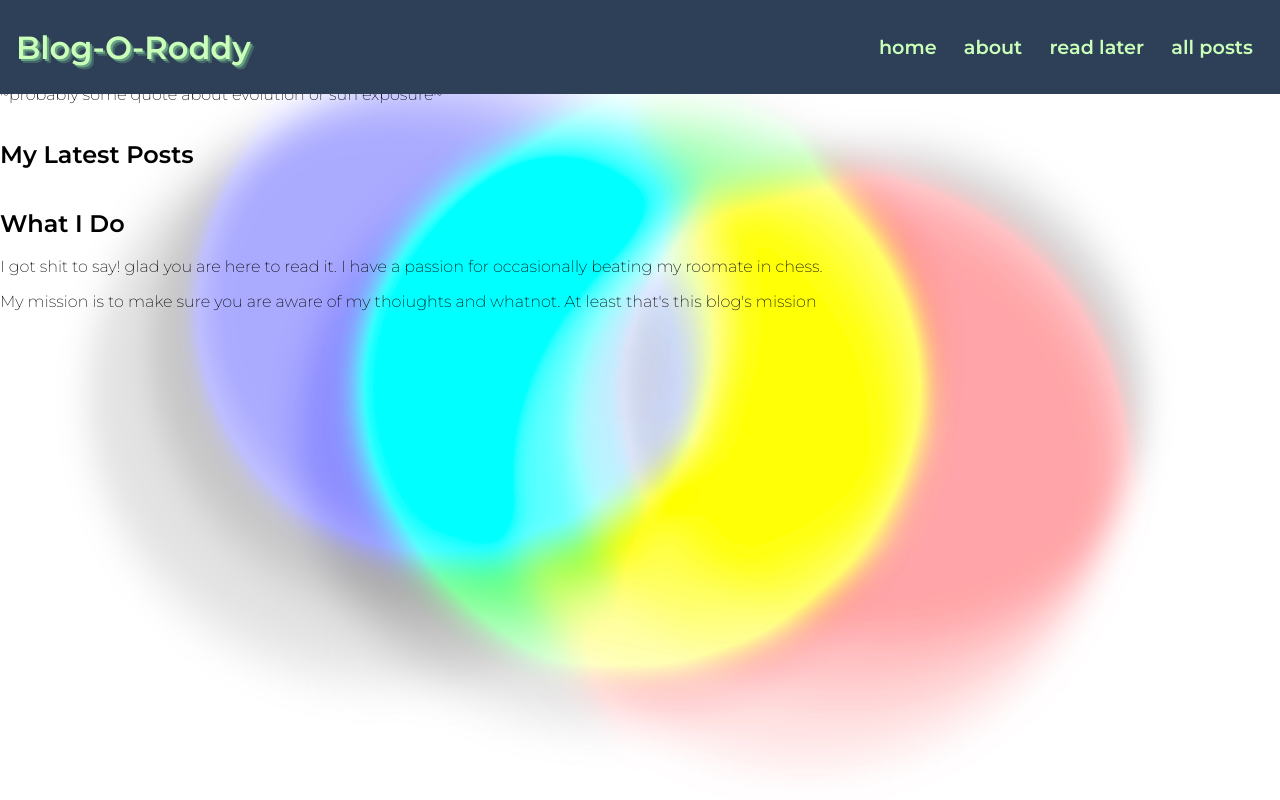
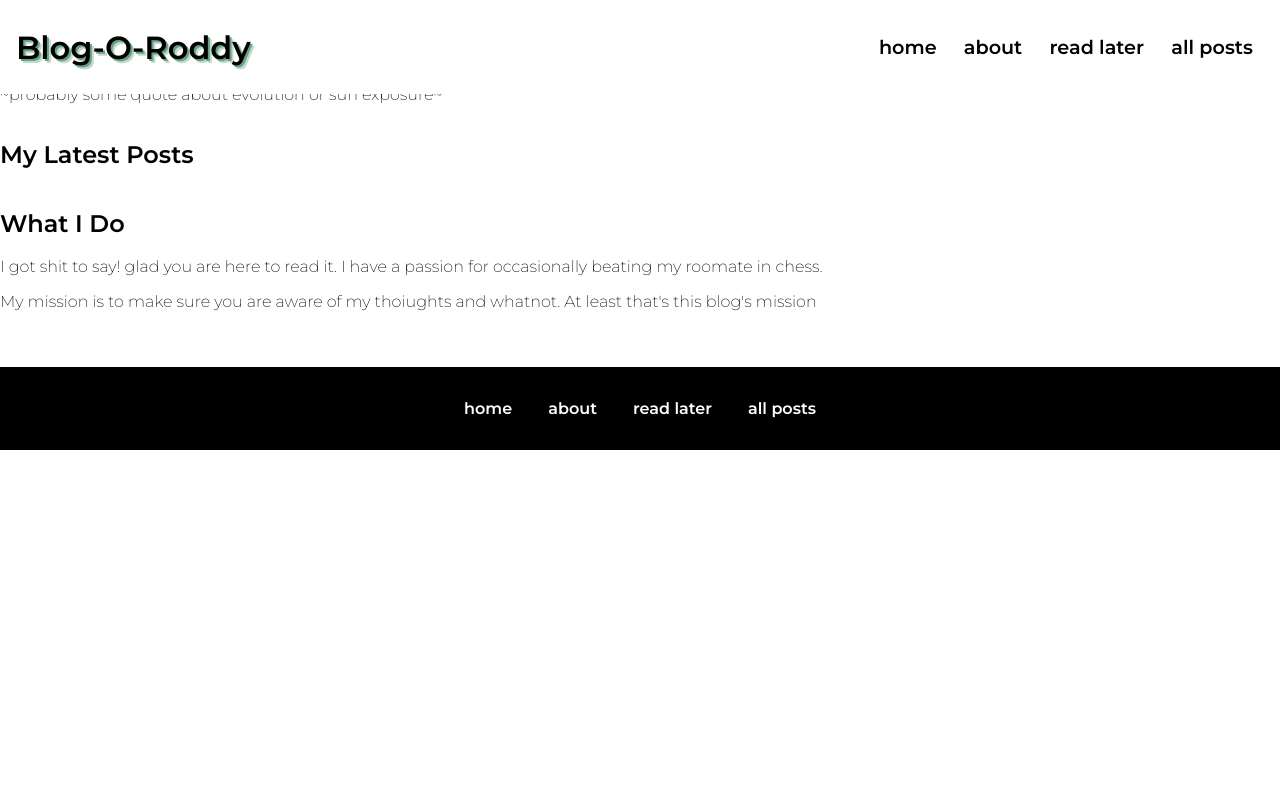
Before and after one commit to seantolbert/blogoroddy, a Django app: template poster/templates/poster/home.html in a window 1280 px wide. Run offline with Django 3.2, Linux system fonts and the light colour scheme; the template is opened without the code that fills it, so the values that code supplies are empty; some libraries are stand-ins or nearby versions.

Commit message:
adds problematic but functiona footer nav functionality

```diff
--- a/poster/static/poster/base.css
+++ b/poster/static/poster/base.css
@@ -18,10 +18,10 @@ nav {
   align-items: center;
   position: fixed;
   width: 100%;
-  background: #2E4057;
+  background: white;
   box-sizing: border-box;
   padding: 16px;
-  color: #CAFFB9;
+  color: black;
 }
 
 nav > h1 {
@@ -46,7 +46,7 @@ nav > ul > li {
 
 nav > ul > li > a {
   text-decoration: none;
-  color: #CAFFB9;
+  color: black;
   font-weight: bold;
 }
 
@@ -60,10 +60,33 @@ nav > ul > li a:active {
   color: #2E4057;
 }
 
-.background {
-  background: url(images/background.jpg) center/cover;
-  width: 100%;
-  height: 100%;
-  position: fixed;
-  z-index: -1;
+.main-footer {
+  background: black;
+  padding: 32px;
+  margin-top: 40px;
 }
+
+.main-footer__links {
+  list-style: none;
+  margin: 0;
+  padding: 0;
+  text-align: center;
+}
+
+.main-footer__links li {
+  display: inline-block;
+  margin: 0 16px;
+}
+
+.main-footer__links li a {
+  text-decoration: none;
+  color: white;
+  font-weight: bold;
+}
+
+.main_footer__links li a:hover,
+.main_footer__links li a:active {
+  background: lightblue;
+  border-radius: 20%;
+  color: darkblue;
+}
--- a/templates/base.html
+++ b/templates/base.html
@@ -7,12 +7,6 @@
     <meta http-equiv="X-UA-Compatible" content="IE=edge" />
     <meta name="viewport" content="width=device-width, initial-scale=1.0" />
     <title>{% block title %}{% endblock title %}</title>
-    <link
-      rel="stylesheet"
-      href="https://use.fontawesome.com/releases/v5.6.3/css/all.css"
-      integrity="sha384-UHRtZLI+pbxtHCWp1t77Bi1L4ZtiqrqD80Kn4Z8NTSRyMA2Fd33n5dQ8lWUE00s/"
-      crossorigin="anonymous"
-    />
     <link rel="stylesheet" href='{% static 'poster/base.css' %}' />
     {% block css_files%}{% endblock css_files %}
   </head>
@@ -27,8 +21,17 @@
           <li><a href="{% url 'index' %}">all posts</a></li>
         </ul>
       </nav>
-      <div class="background"></div>
     </header>
     {% block content %}{% endblock content %}
+    <footer class="main-footer">
+      <div>
+        <ul class="main-footer__links">
+          <li><a href="{% url 'home' %}">home</a></li>
+          <li><a href="{% url 'about' %}">about</a></li>
+          <li><a href="{% url 'read-later' %}">read later</a></li>
+          <li><a href="{% url 'index' %}">all posts</a></li>
+        </ul>
+      </div>
+    </footer>
   </body>
 </html>
```
